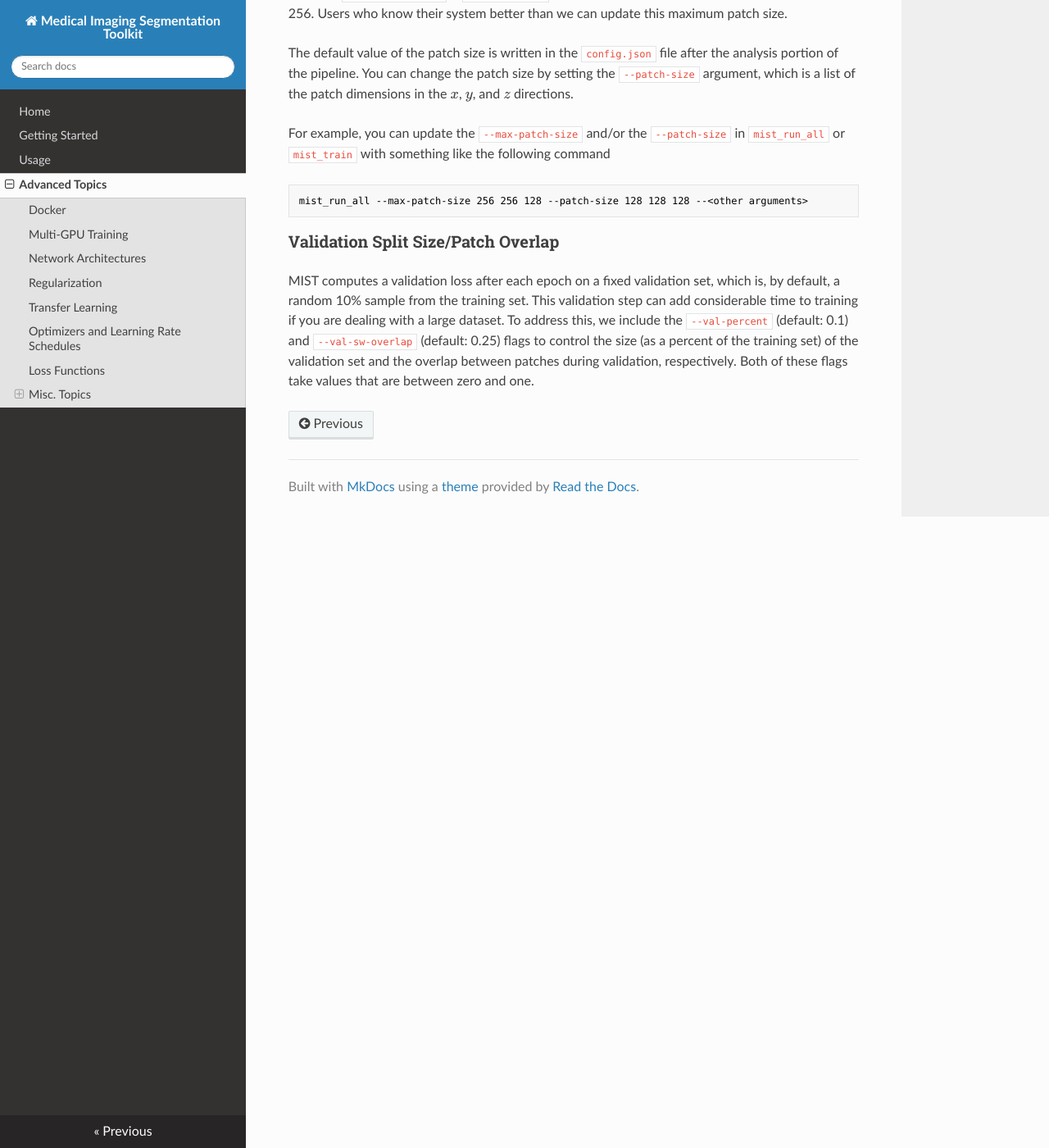
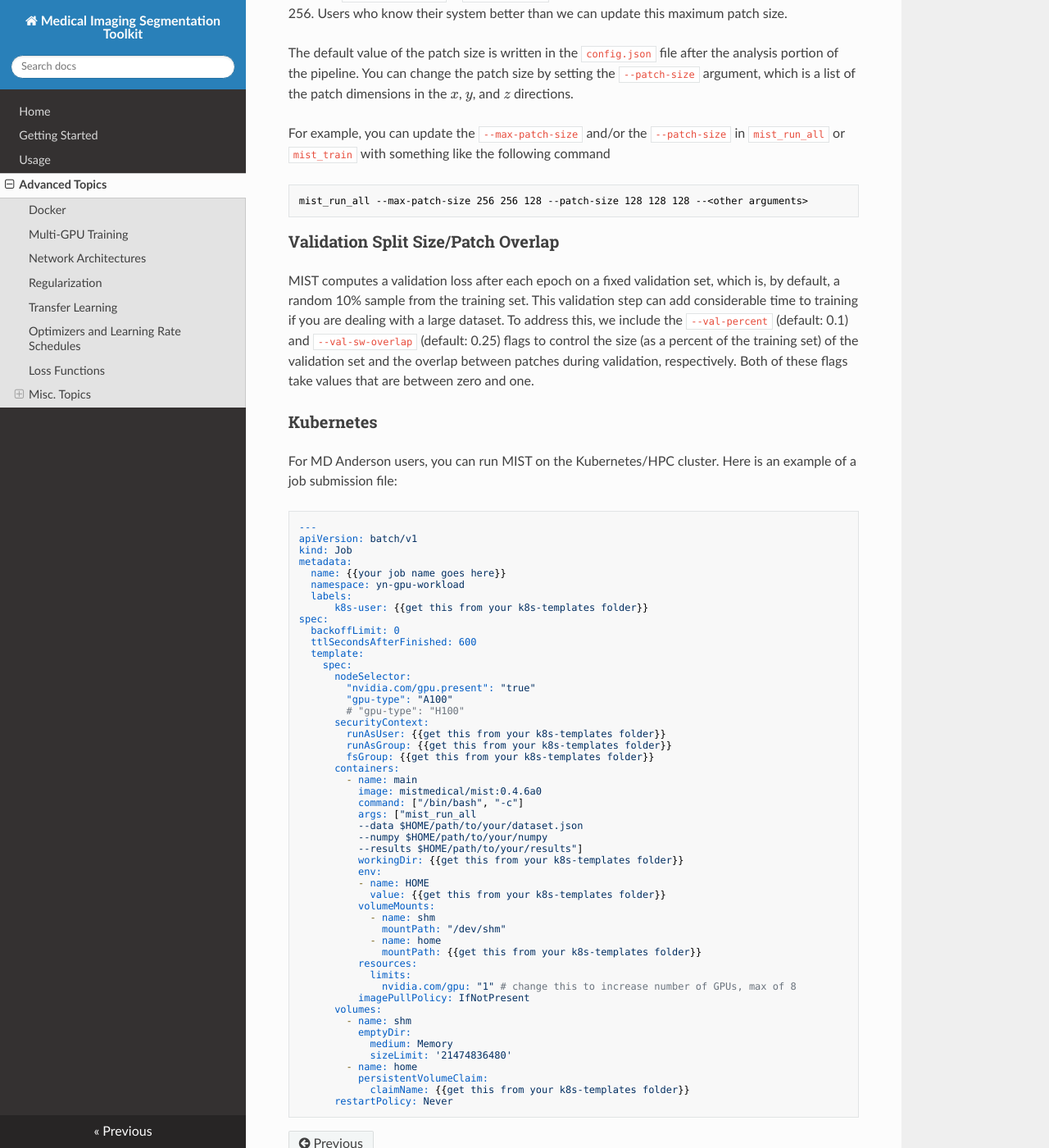
Before and after one commit to mist-medical/MIST, an MkDocs documentation site: the page built from docs/advanced_topics.md, in a window 1280 px wide and 1400 px high, scrolled down 4099 px. Shown: the whole window at 82% size. Built offline with MkDocs 1.6.1, drawn with Linux system fonts in a browser that asks for light colours; nearby versions of some CDN libraries; library files that are not in the unit come from our copies.

Commit message:
Update docs for K8s

````diff
--- a/docs/advanced_topics.md
+++ b/docs/advanced_topics.md
@@ -156,3 +156,60 @@ the training set. This validation step can add considerable time to training if
 To address this, we include the ```--val-percent``` (default: 0.1) and ```--val-sw-overlap``` (default: 0.25) flags to control the size (as a percent of the training set)
 of the validation set and the overlap between patches during validation, respectively. Both of these flags
 take values that are between zero and one.
+
+### Kubernetes
+For MD Anderson users, you can run MIST on the Kubernetes/HPC cluster. Here is an example of a job submission file:
+
+```yaml
+---
+apiVersion: batch/v1
+kind: Job
+metadata:
+  name: {{your job name goes here}}
+  namespace: yn-gpu-workload
+  labels:
+      k8s-user: {{get this from your k8s-templates folder}}
+spec:
+  backoffLimit: 0
+  ttlSecondsAfterFinished: 600
+  template:
+    spec:
+      nodeSelector:
+        "nvidia.com/gpu.present": "true"
+        "gpu-type": "A100"
+        # "gpu-type": "H100"
+      securityContext:
+        runAsUser: {{get this from your k8s-templates folder}}
+        runAsGroup: {{get this from your k8s-templates folder}}
+        fsGroup: {{get this from your k8s-templates folder}}
+      containers:
+        - name: main
+          image: mistmedical/mist:0.4.6a0
+          command: ["/bin/bash", "-c"]
+          args: ["mist_run_all
+          --data $HOME/path/to/your/dataset.json
+          --numpy $HOME/path/to/your/numpy
+          --results $HOME/path/to/your/results"]
+          workingDir: {{get this from your k8s-templates folder}}
+          env:
+          - name: HOME
+            value: {{get this from your k8s-templates folder}}
+          volumeMounts:
+            - name: shm
+              mountPath: "/dev/shm"
+            - name: home
+              mountPath: {{get this from your k8s-templates folder}}
+          resources:
+            limits:
+              nvidia.com/gpu: "1" # change this to increase number of GPUs, max of 8
+          imagePullPolicy: IfNotPresent
+      volumes:
+        - name: shm
+          emptyDir:
+            medium: Memory
+            sizeLimit: '21474836480'
+        - name: home
+          persistentVolumeClaim:
+            claimName: {{get this from your k8s-templates folder}}
+      restartPolicy: Never
+```
````
